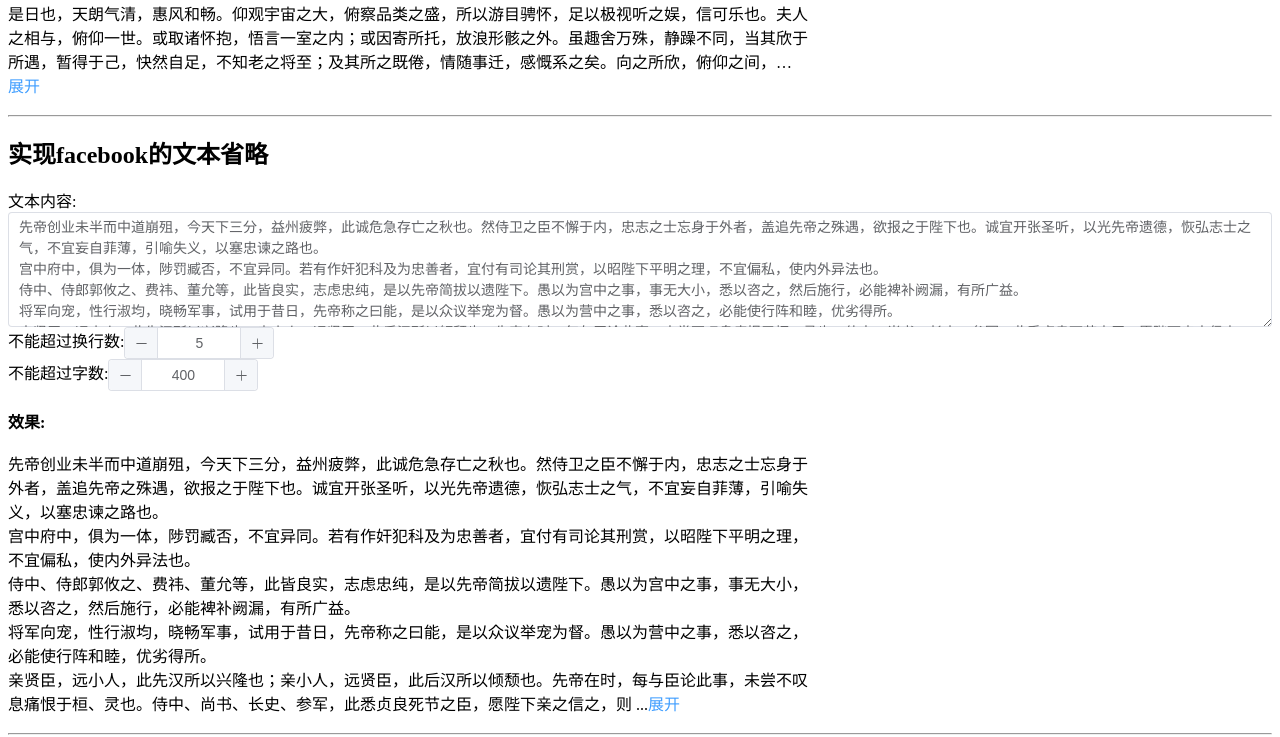
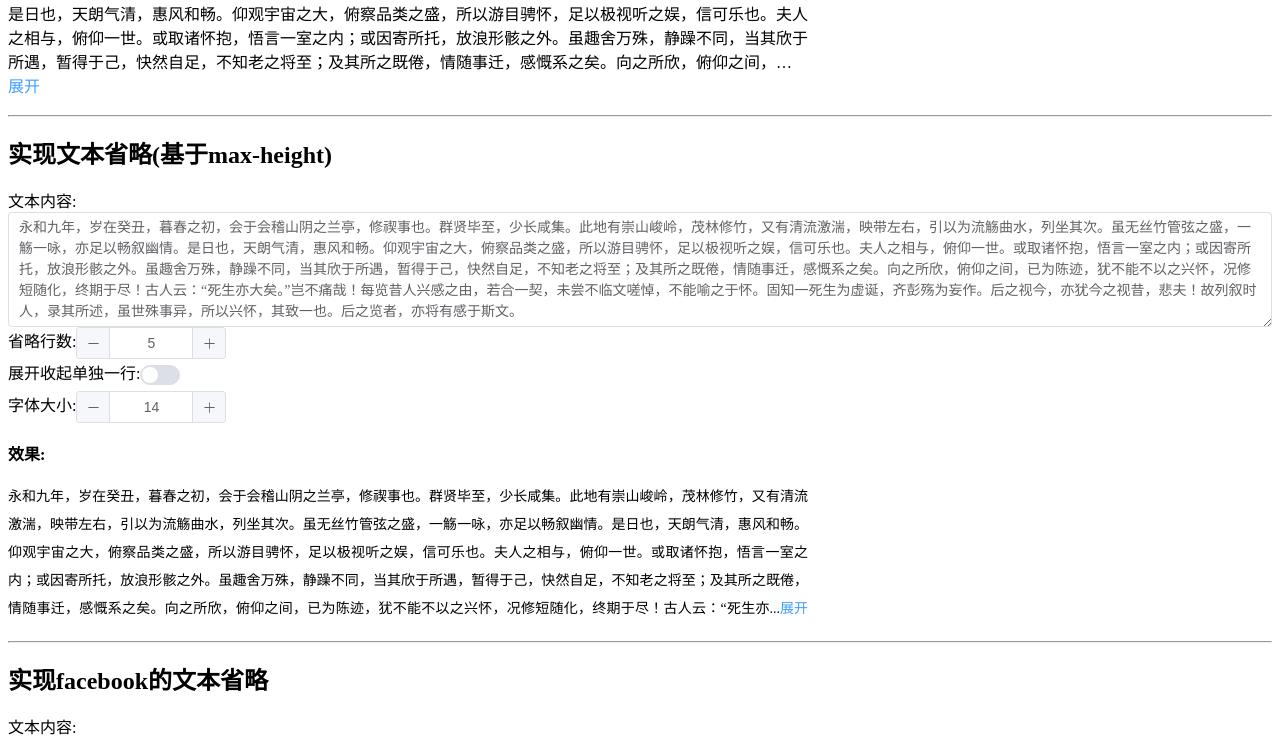
Before and after one commit to xiaocheng555/text-ellipsis, a Vue app: page / in a window 1280 px wide. Shown: the part 441-1178 px from the top of the page. Built offline with nearby package versions, Linux system fonts and the light colour scheme.

Commit message:
feat: 新增max-height实现的多行省略

```diff
--- a/src/App.vue
+++ b/src/App.vue
@@ -3,14 +3,38 @@
     <h1>文本省略</h1>
     <br><br><hr><br>
     <section>
-      <h2>实现简单文本省略</h2>
+      <h2>实现文本省略(基于-webkit-line-clamp)</h2>
       <br>
       文本内容:<el-input type="textarea" v-model="text" :rows="5" />
       省略行数:<el-input-number v-model="rows"></el-input-number><br>
       <br>
       <h4>效果:</h4>
       <br>
-      <SimpleEllipsis :rows="rows" style="max-width: 800px;" :content="text"></SimpleEllipsis>
+      <SimpleEllipsis
+        style="max-width: 800px;"
+        :rows="rows"
+        :content="text">
+      </SimpleEllipsis>
+      <br><hr><br>
+    </section>
+    <section>
+      <h2>实现文本省略(基于max-height)</h2>
+      <br>
+      文本内容:<el-input type="textarea" v-model="text" :rows="5" />
+      省略行数:<el-input-number v-model="rows1"></el-input-number><br>
+      展开收起单独一行:<el-switch v-model="single"></el-switch><br>
+      字体大小:<el-input-number v-model="size"></el-input-number><br>
+      <br>
+      <h4>效果:</h4>
+      <br>
+      <SimpleEllipsis2
+        ref="simpleEllipsis"
+        style="max-width: 800px;"
+        :style="{ fontSize: size + 'px', lineHeight: 2 }"
+        :rows="rows1"
+        :content="text"
+        :single="single">
+      </SimpleEllipsis2>
       <br><hr><br>
     </section>
     <section>
@@ -22,7 +46,12 @@
       <br>
       <h4>效果:</h4>
       <br>
-      <FackbookEllipsis :newline="newline" :maxLen="maxLen" style="max-width: 800px;" :content="text2"></FackbookEllipsis>
+      <FackbookEllipsis
+        :newline="newline"
+        :maxLen="maxLen"
+        style="max-width: 800px;"
+        :content="text2">
+      </FackbookEllipsis>
       <br><hr><br>
     </section>
     <section>
@@ -37,7 +66,7 @@
         <el-radio label="end">end</el-radio>
       </el-radio-group><br>
       <div v-if="direction === 'end'">
-        展开收起单独一行:<el-switch v-model="single"></el-switch><br>
+        展开收起单独一行:<el-switch v-model="single2"></el-switch><br>
       </div>
       <br>
       <h4>效果:</h4>
@@ -46,7 +75,7 @@
         :rows="rows2"
         :direction="direction"
         :content="text3"
-        :single="single"
+        :single="single2"
         dot="... ">
       </TextEllipsis>
     </section>
@@ -54,10 +83,11 @@
 </template>
 
 <script setup lang="ts">
+import { ref, watch } from 'vue'
 import  SimpleEllipsis from './SimpleEllipsis.vue'
+import  SimpleEllipsis2 from './SimpleEllipsis2.vue'
 import  FackbookEllipsis from './FackbookEllipsis.vue'
 import  TextEllipsis from './TextEllipsis.vue'
-import { ref } from 'vue'
 
 const text = ref(`永和九年，岁在癸丑，暮春之初，会于会稽山阴之兰亭，修禊事也。群贤毕至，少长咸集。此地有崇山峻岭，茂林修竹，又有清流激湍，映带左右，引以为流觞曲水，列坐其次。虽无丝竹管弦之盛，一觞一咏，亦足以畅叙幽情。是日也，天朗气清，惠风和畅。仰观宇宙之大，俯察品类之盛，所以游目骋怀，足以极视听之娱，信可乐也。夫人之相与，俯仰一世。或取诸怀抱，悟言一室之内；或因寄所托，放浪形骸之外。虽趣舍万殊，静躁不同，当其欣于所遇，暂得于己，快然自足，不知老之将至；及其所之既倦，情随事迁，感慨系之矣。向之所欣，俯仰之间，已为陈迹，犹不能不以之兴怀，况修短随化，终期于尽！古人云：“死生亦大矣。”岂不痛哉！每览昔人兴感之由，若合一契，未尝不临文嗟悼，不能喻之于怀。固知一死生为虚诞，齐彭殇为妄作。后之视今，亦犹今之视昔，悲夫！故列叙时人，录其所述，虽世殊事异，所以兴怀，其致一也。后之览者，亦将有感于斯文。`)
 const text2 = ref(`先帝创业未半而中道崩殂，今天下三分，益州疲弊，此诚危急存亡之秋也。然侍卫之臣不懈于内，忠志之士忘身于外者，盖追先帝之殊遇，欲报之于陛下也。诚宜开张圣听，以光先帝遗德，恢弘志士之气，不宜妄自菲薄，引喻失义，以塞忠谏之路也。
@@ -72,12 +102,22 @@
 const text3 = ref(`永和九年，岁在癸丑，暮春之初，会于会稽山阴之兰亭，修禊事也。群贤毕至，少长咸集。此地有崇山峻岭，茂林修竹，又有清流激湍，映带左右，引以为流觞曲水，列坐其次。虽无丝竹管弦之盛，一觞一咏，亦足以畅叙幽情。是日也，天朗气清，惠风和畅。仰观宇宙之大，俯察品类之盛，所以游目骋怀，足以极视听之娱，信可乐也。夫人之相与，俯仰一世。或取诸怀抱，悟言一室之内；或因寄所托，放浪形骸之外。虽趣舍万殊，静躁不同，当其欣于所遇，暂得于己，快然自足，不知老之将至；及其所之既倦，情随事迁，感慨系之矣。向之所欣，俯仰之间，已为陈迹，犹不能不以之兴怀，况修短随化，终期于尽！古人云：“死生亦大矣。”岂不痛哉！每览昔人兴感之由，若合一契，未尝不临文嗟悼，不能喻之于怀。固知一死生为虚诞，齐彭殇为妄作。后之视今，亦犹今之视昔，悲夫！故列叙时人，录其所述，虽世殊事异，所以兴怀，其致一也。后之览者，亦将有感于斯文。`)
 
 const rows = ref(5)
+const rows1 = ref(5)
+const size = ref(14)
+const simpleEllipsis = ref<{
+  update?: Function
+}>()
 const rows2 = ref(5)
+const single = ref(false)
 const direction = ref('end')
-const single = ref(false)
+const single2 = ref(false)
 
 const newline = ref(5)
 const maxLen = ref(400)
+
+watch(() => size.value, () => {
+  simpleEllipsis.value?.update?.()
+})
 </script>
 
 <style scoped>
--- /dev/null
+++ b/src/SimpleEllipsis2.vue
@@ -0,0 +1,147 @@
+<template>
+  <div class="text-ellipsis" :class="[!isExpand && 'un-expand']">
+    <div
+      ref="contentEl"
+      class="text-ellipsis-content"
+      :style="{ maxHeight: isExpand ? 'none' : `${maxHeight}px` }">
+      <!-- 占位符 -->
+      <span class="text-ellipsis-placeholder" :style="{height: placeholderHeight + 'px'}"></span>
+      <!-- 内容+操作按钮,不留空格 -->
+      {{isExpand ? content : '' }}<span v-if="isEll" ref="tailEl" class="text-ellipsis-tail">
+        <span class="text-ellipsis-dot" v-if="!isExpand">{{dot}}</span><span v-if="!single" class="text-ellipsis-action" @click="onActionClick">{{actionText}}</span>
+      </span>{{isExpand ? '' : content}}
+    </div>
+    <span v-if="single && isEll" class="text-ellipsis-action" @click="onActionClick">{{actionText}}</span>
+  </div>
+</template>
+
+<script setup lang="ts">
+import { defineProps, defineExpose, ref, onBeforeMount, watch, computed, nextTick } from 'vue'
+
+const props = defineProps({
+  // 文本内容
+  content: {
+    type: String,
+    default: '',
+    required: true
+  },
+  // 省略行数
+  rows: {
+    type: Number,
+    default: 5
+  },
+  // 展开文案
+  expandText: {
+    type: String,
+    default: '展开'
+  },
+  // 收起文案
+  collapseText: {
+    type: String,
+    default: '收起'
+  },
+  // 省略点
+  dot: {
+    type: String,
+    default: '...'
+  },
+  single: {
+    type: Boolean,
+    default: false
+  }
+})
+
+const isEll = ref(false) // 是否省略
+const isExpand = ref(false) // 是否展开
+const contentEl = ref<null | HTMLElement>(null) // 容器dom
+const tailEl = ref<null | HTMLElement>(null) // 操作按钮dom
+const placeholderHeight = ref(0) // 占位符高度
+const maxHeight = ref(0) // 最大高度
+
+const actionText = computed(() => {
+  return isExpand.value ? props.collapseText : props.expandText
+})
+
+function toNum (val: any) : number {
+  if (!val) return 0
+
+  return parseFloat(val)
+}
+
+// 计算内容省略
+async function calcEll () {
+  console.log('calcEll')
+  await nextTick()
+  if (!contentEl.value) return
+  // 计算最大高度
+  const { lineHeight } = window.getComputedStyle(contentEl.value)
+  if (Number.isNaN(lineHeight)) {
+    console.warn(`text-ellipsis 组件不能设置line-height为${lineHeight}`)
+  }
+  maxHeight.value = toNum(lineHeight) * props.rows
+  // 判断是否省略内容
+  isEll.value = contentEl.value.scrollHeight > maxHeight.value
+  // 计算占位符高度: 容器高度 - 操作按钮高度
+  if (isEll.value) {
+    await nextTick()
+    if (tailEl.value) {
+      placeholderHeight.value = maxHeight.value - tailEl.value.offsetHeight
+    }
+  }
+}
+
+// 展开/收起点击
+function onActionClick () {
+  isExpand.value = !isExpand.value
+}
+
+onBeforeMount(() => {
+  calcEll()
+})
+
+watch(() => [
+  props.content,
+  props.rows
+], calcEll)
+
+defineExpose({
+  update: calcEll
+})
+</script>
+
+<style lang='less' scoped>
+.text-ellipsis {
+  line-height: 1.5;
+  &.un-expand {
+    .text-ellipsis-placeholder {
+      float: right;
+    }
+    .text-ellipsis-tail {
+      float: right;
+      clear: both;
+    }
+  }
+  &.is-single {
+    .text-ellipsis-action {
+      display: block;
+    }
+  }
+}
+.text-ellipsis-content {
+  overflow: hidden;
+  text-overflow: ellipsis;
+  word-wrap: break-word;
+  word-break: break-word;
+  text-justify: inter-character;
+  text-align: justify;
+  white-space: pre-line;
+  // white-space: pre-wrap;
+}
+.text-ellipsis-action {
+  color: #409eff;
+  cursor: pointer;
+  &:hover {
+    opacity: .85;
+  }
+}
+</style>
```
